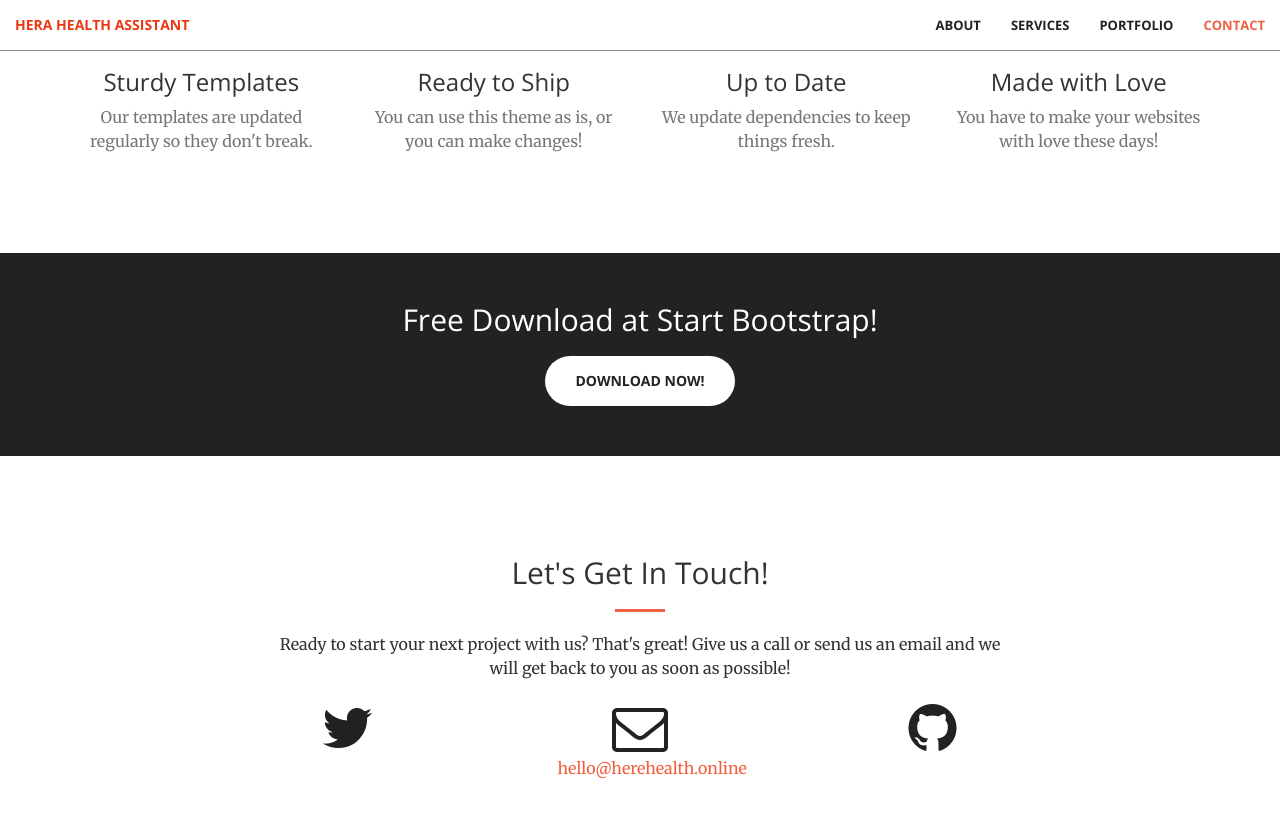
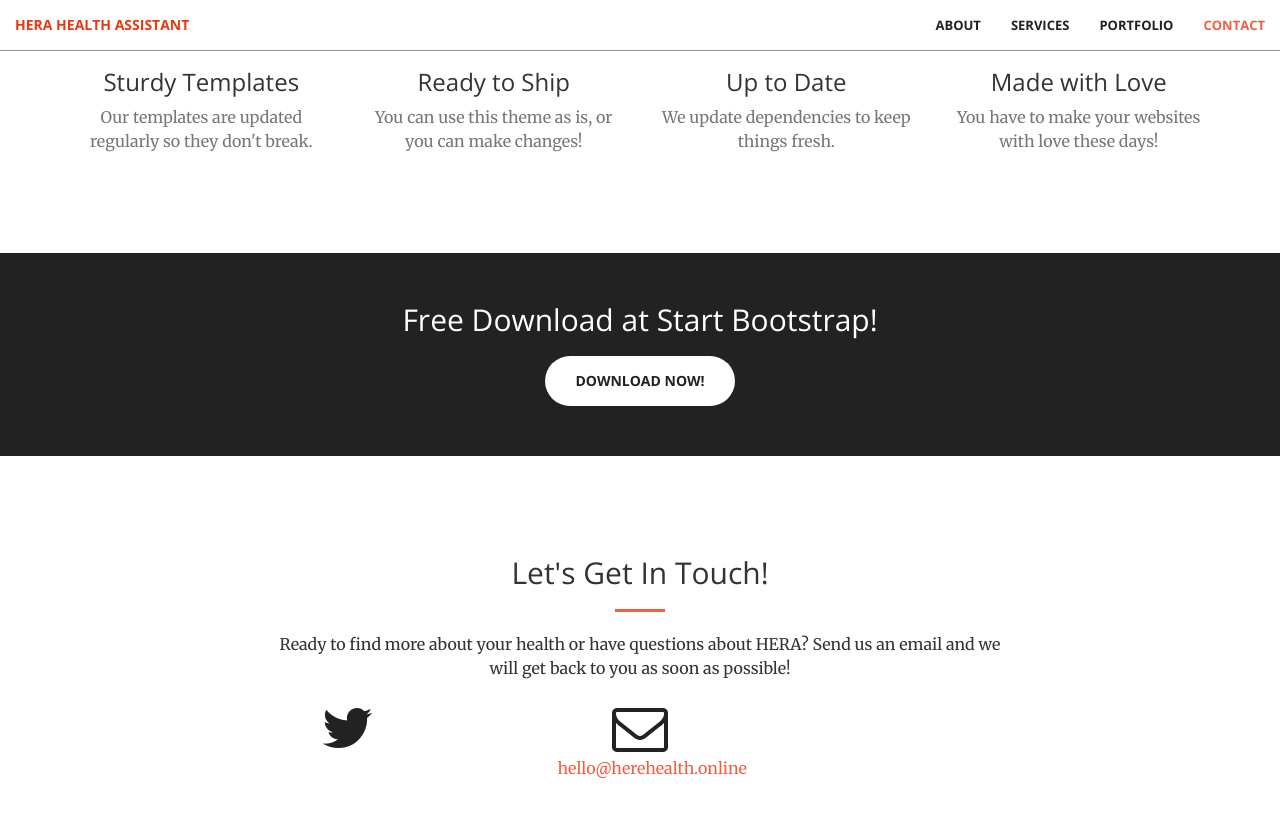
Before and after one commit to bettercalldoc/bettercalldoc, a Jekyll site: the page built from index.html, in a window 1280 px wide and 900 px high, scrolled down 1521 px. Shown: the top 817 px of the window. Built offline with Jekyll 4.4.1, drawn with Linux system fonts in a browser that asks for light colours.

Commit message:
update contact us section

```diff
--- a/_includes/contact.html
+++ b/_includes/contact.html
@@ -4,7 +4,7 @@
             <div class="col-lg-8 col-lg-offset-2 text-center">
                 <h2 class="section-heading">Let's Get In Touch!</h2>
                 <hr class="primary">
-                <p>Ready to start your next project with us? That's great! Give us a call or send us an email and we will get back to you as soon as possible!</p>
+                <p>Ready to find more about your health or have questions about HERA? Send us an email and we will get back to you as soon as possible!</p>
             </div>
         <div class="col-lg-2 col-lg-offset-2 text-center">
             <a href="https://twitter.com/{{ site.twitter_username }}">
@@ -18,12 +18,13 @@
                 <p>{{ site.email }}</p>
             </a>
         </div>
-        <div class="col-lg-2 col-lg-offset-1 text-center">
+    <!---    <div class="col-lg-2 col-lg-offset-1 text-center">
             <a href="https://github.com/{{ site.github_username }}">
             <i class="fa fa-github fa-3x wow bounceIn" data-wow-delay=".1s"></i>
                 <p>{{ site.github_username }}</p>
             </a>
         </div>
+    -->
 
     </div>
 </section>
```
